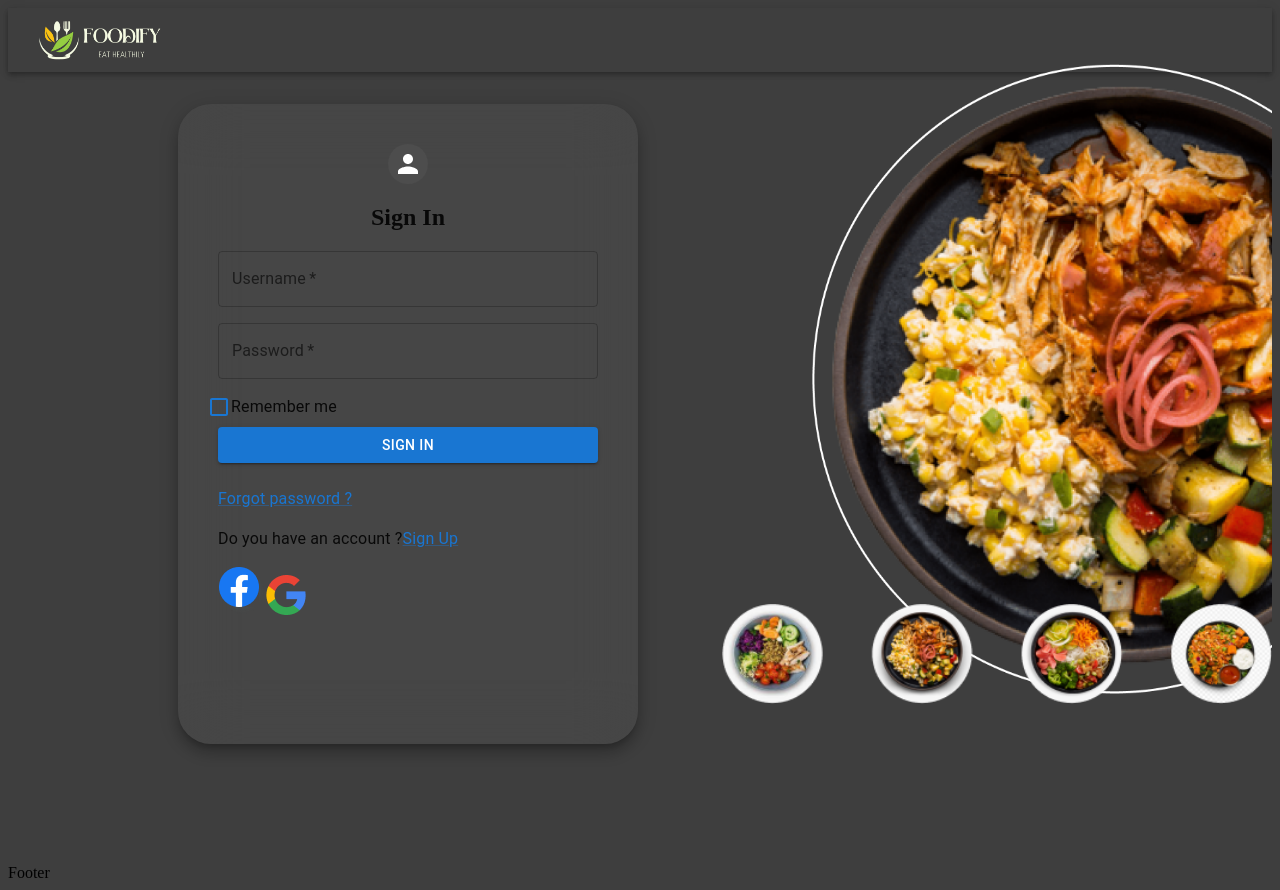
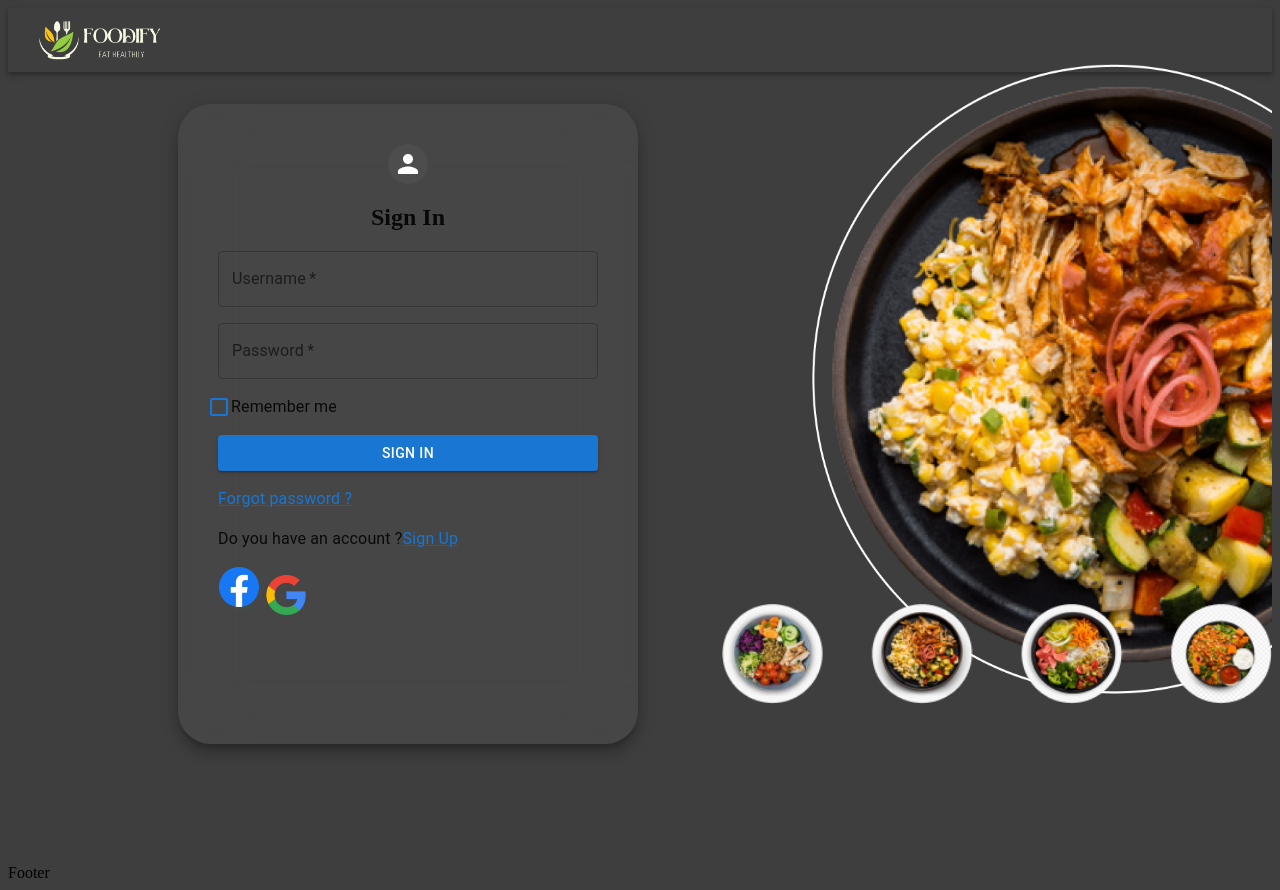
Before and after one commit to NIPUNMADHUSANKA/Foodify, a React (Create React App) app in the folder client/: page / in a window 1280 px wide. Shown: the top 890 px of the page. Built offline with nearby package versions, Linux system fonts and the light colour scheme.

Commit message:
Second Commit - Login Banner

```diff
--- a/client/src/components/login/LoginBanner.js
+++ b/client/src/components/login/LoginBanner.js
@@ -41,7 +41,7 @@ const LoginMain=()=>{const paperStyle={padding :40,height:'70vh',width:380, marg
                     }
                     label="Remember me"
                  />
-                <Button style={{ marginTop: 16 }} type='submit' color='primary' variant="contained" style={btnstyle} fullWidth>Sign in</Button>
+                <Button  type='submit' color='primary' variant="contained" style={{btnstyle,marginTop: 16}} fullWidth>Sign in</Button>
                 <Typography style={{ marginTop: 16 }} >
                      <Link href="#" >
                         Forgot password ?
```
